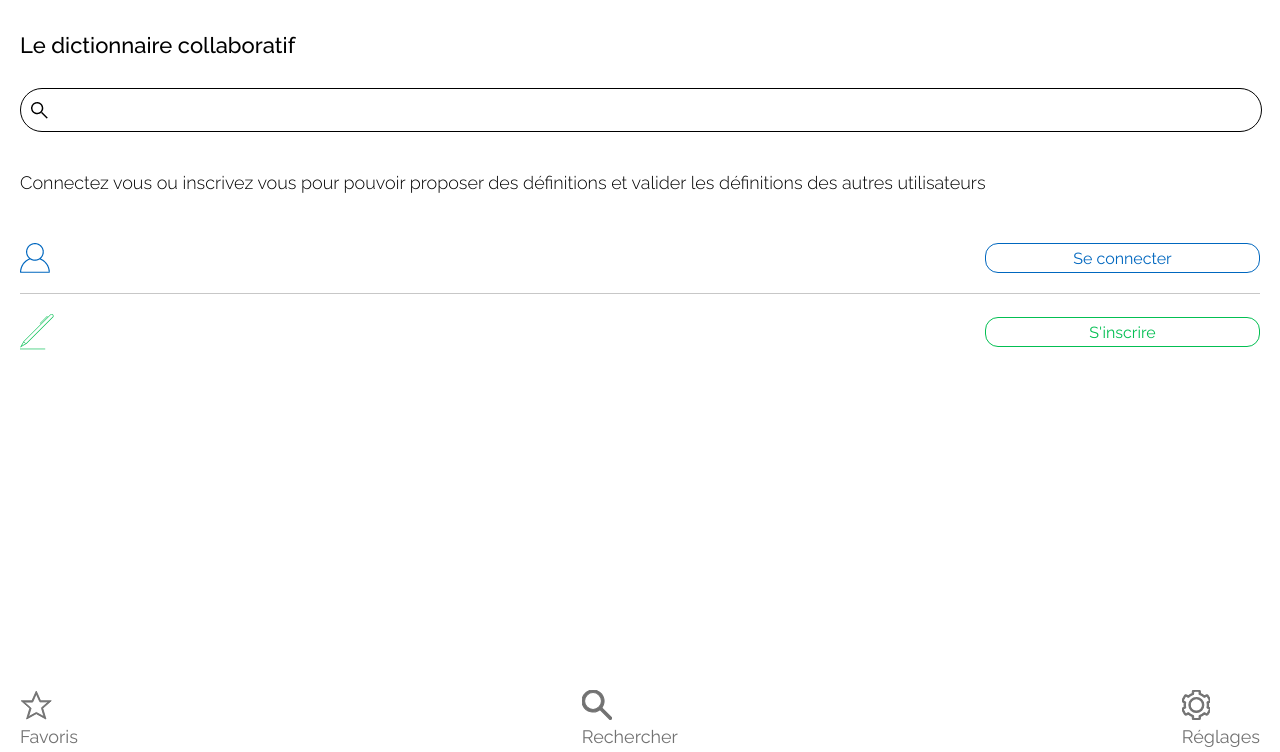
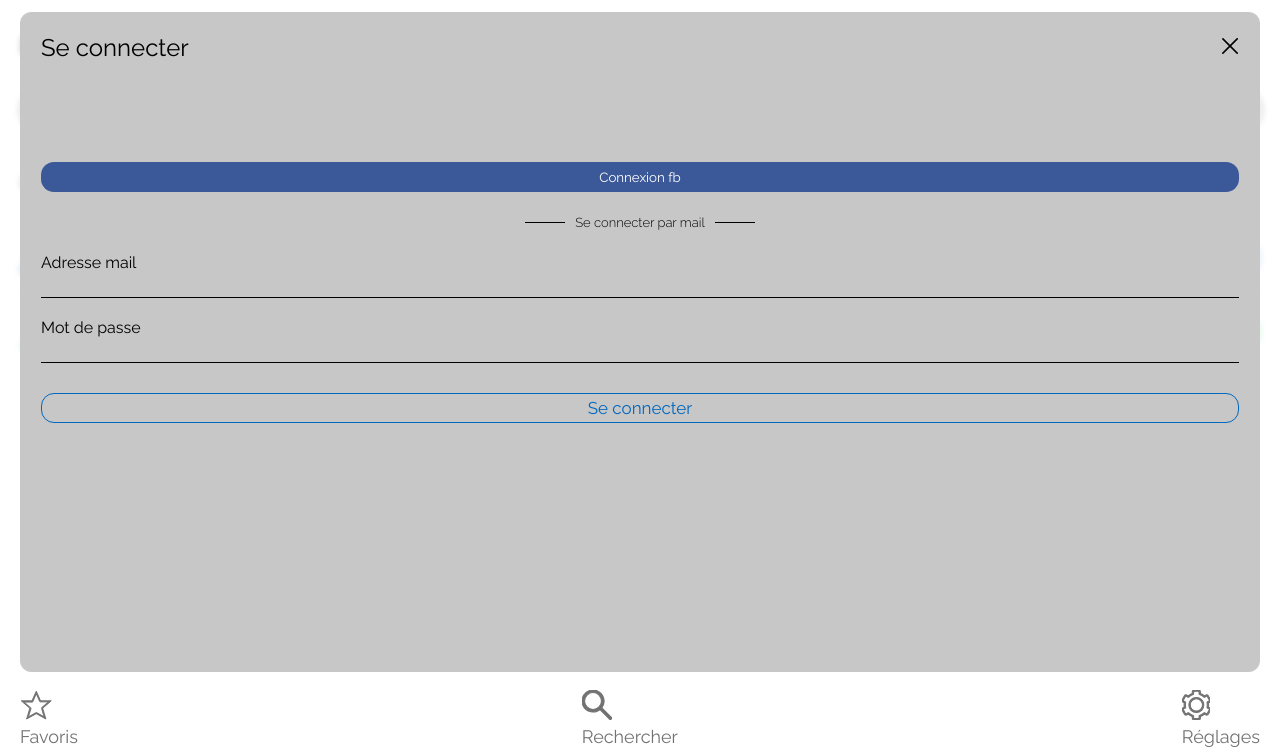
Before and after one commit to evapamfil/dictionnaire, a website: page index.html in a window 1280 px wide. Both pictures are taken after a click on the button "Se connecter". Shown: the part 48-800 px from the top of the page. Drawn offline with Linux system fonts and the light colour scheme; files that its build step writes are made by us from their sources.

Commit message:
add modal

```diff
--- a/index.html
+++ b/index.html
@@ -36,15 +36,56 @@
     <div class="container-login">
         <div class="connexion">
             <img src="image/connexion.png">
-            <button class="btn">Se connecter</button>
+            <button class="btn button-co">Se connecter</button>
         </div>
         <div class="line"></div>
         <div class="inscription">
             <img src="image/register.png" alt="">
-            <button class="btn">S'inscrire</button>
+            <button class="btn button-inscription">S'inscrire</button>
         </div>
     </div>
 </main>
+<!-- MODAL -->
+<section class="co modal">
+    <div class="header-modal">
+        <h2>Se connecter</h2>
+        <button class="close"><img src="image/close.png"> </button>
+    </div>
+    <form action="">
+        <button class="btn btn-fb">Connexion fb</button>
+        <div class="flex">
+            <div class="line"></div>
+            <p>Se connecter par mail</p>
+            <div class="line"></div>
+        </div>
+        <span>Adresse mail</span>
+        <input type="text">
+        <span>Mot de passe</span>
+        <input type="text">
+
+        <button class="btn btn-co">Se connecter</button>
+    </form>
+</section>
+<section class="ins modal">
+    <div class="header-modal">
+        <h2>S'incrire</h2>
+        <button class="close"><img src="image/close.png"> </button>
+    </div>
+    <form action="">
+        <button class="btn btn-fb">Inscription fb</button>
+        <div class="flex">
+            <div class="line"></div>
+            <p>S'inscrire par mail</p>
+            <div class="line"></div>
+        </div>
+        <span>Adresse mail</span>
+        <input type="text">
+        <span>Mot de passe</span>
+        <input type="text">
+
+        <button class="btn btn-ins">S'inscrire</button>
+    </form>
+</section>
 <footer>
     <a href="favoris.html" class="favoris">
         <svg xmlns="http://www.w3.org/2000/svg" viewBox="24.588 603.769 34.37 31.707">
@@ -69,6 +110,6 @@
         <p>Réglages</p>
     </a>
 </footer>
-
+<script src="scripts/bundle.min.js"></script>
 </body>
 </html>
--- a/scripts/bundle.js
+++ b/scripts/bundle.js
@@ -0,0 +1,18 @@
+var modal = document.querySelector('.modal');
+var btnCOnnexion = document.querySelector('.button-co');
+var btnInscription = document.querySelector('.button-inscription');
+var main = document.querySelector('main');
+var close = document.querySelector('.close');
+
+btnCOnnexion.addEventListener('click', function () {
+   if(modal.classList.contains('co')){
+       modal.style.display ="block";
+       main.classList.add('blur');
+   }
+
+}, false);
+
+close.addEventListener('click', function () {
+    modal.style.display="none";
+    main.classList.remove('blur');
+},false);
--- a/scripts/main.js
+++ b/scripts/main.js
@@ -0,0 +1,18 @@
+var modal = document.querySelector('.modal'),
+    btnCOnnexion = document.querySelector('.button-co'),
+    btnInscription = document.querySelector('.button-inscription'),
+    main = document.querySelector('main'),
+    close = document.querySelector('.close')
+
+btnCOnnexion.addEventListener('click', function () {
+   if(modal.classList.contains('co')){
+       modal.style.display ="block";
+       main.classList.add('blur')
+   }
+
+}, false)
+
+close.addEventListener('click', function () {
+    modal.style.display="none"
+    main.classList.remove('blur')
+},false)
--- a/styles/main.scss
+++ b/styles/main.scss
@@ -136,3 +136,88 @@ footer {
 
   }
 }
+.modal{
+  display: none;
+  position: absolute;
+  z-index: 999;
+  top:60px;
+  right:20px;
+  left:20px;
+  bottom: 80px;
+  border: solid 1px $light-grey;
+  border-radius: 11px;
+  padding: 20px;
+  background-color: $light-grey;
+
+  .header-modal{
+    display: flex;
+    justify-content: space-between;
+    align-items: center;
+
+    button{
+      border:none;
+      background: none;
+    }
+    h2{
+      font-family: $raleway;
+      font-weight:400;
+    }
+  }
+  form{
+    margin-top:100px;
+  }
+  span{
+    display: block;
+    font-family: $raleway;
+    &:last-of-type{
+      margin-top: 20px;
+    }
+  }
+  input{
+    background: none;
+    border: none;
+    border-bottom: solid 0.5px #000000;
+    width: 100%;
+    font-family: $raleway;
+    height: 25px;
+  }
+  .btn-co{
+    margin-top:30px;
+    border-color: $blue;
+    color: $blue;
+    font-family: $raleway;
+    font-size: 17px;
+  }
+  .btn-ins{
+    margin-top:30px;
+    border-color: $green;
+    color: $green;
+    font-family: $raleway;
+    font-size: 17px;
+  }
+}
+.blur{
+  -webkit-filter: blur(3px) opacity(.5);
+  filter: blur(3px) opacity(.5);
+}
+.btn-fb{
+  background-color: #3B5998;
+  color: white;
+  border:none;
+  cursor: pointer;
+}
+.flex{
+  display: flex;
+  align-items: center;
+  justify-content: center;
+  margin:10px 0;
+
+  p{
+    font-size: 13px;
+    margin:0 10px;
+  }
+  .line{
+    width: 40px;
+    border-color: #000000;
+  }
+}
```
Also changed, not shown: image/close.png (added), scripts/bundle.min.js, styles/main.css, styles/style.css, 3 other files.
